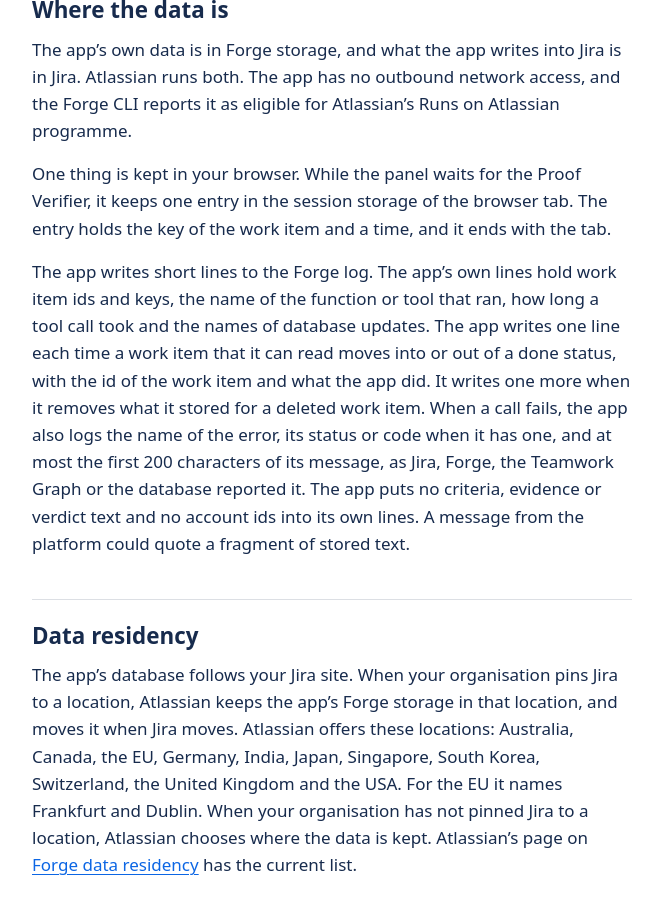
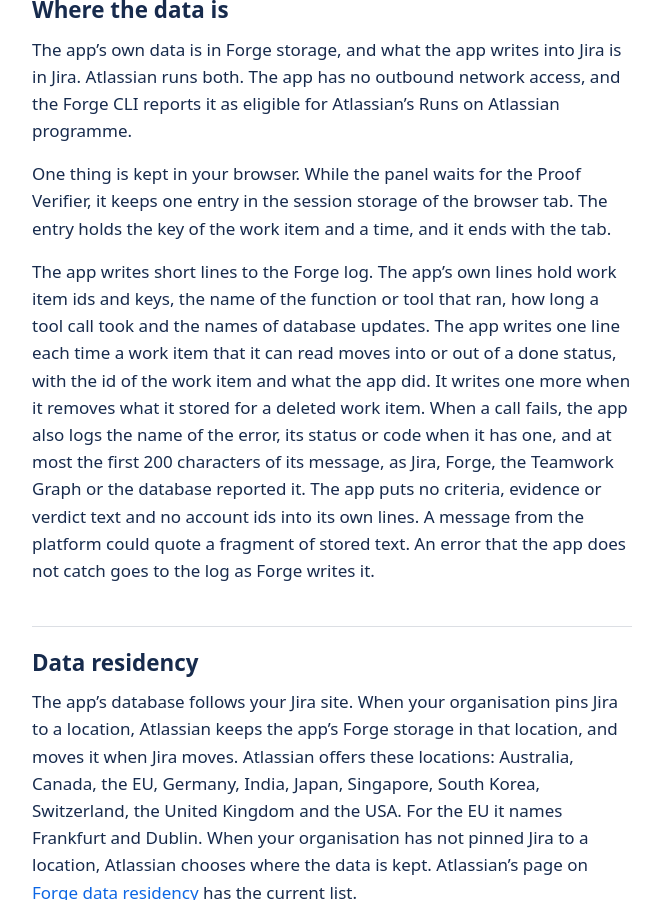
Before and after one commit to ALikesToCode/proof-of-done-docs, a Jekyll site: the page built from privacy.md, in a window 1280 px wide and 900 px high, scrolled down 5154 px. Shown: the whole window, without its empty margins (308-968 px from the left). Built offline with Jekyll 4.4.1, drawn with Linux system fonts in a browser that asks for light colours.

Commit message:
docs(privacy): say what happens to an error the app does not catch

```diff
--- a/privacy.md
+++ b/privacy.md
@@ -87,7 +87,7 @@ The app's own data is in Forge storage, and what the app writes into Jira is in
 
 One thing is kept in your browser. While the panel waits for the Proof Verifier, it keeps one entry in the session storage of the browser tab. The entry holds the key of the work item and a time, and it ends with the tab.
 
-The app writes short lines to the Forge log. The app's own lines hold work item ids and keys, the name of the function or tool that ran, how long a tool call took and the names of database updates. The app writes one line each time a work item that it can read moves into or out of a done status, with the id of the work item and what the app did. It writes one more when it removes what it stored for a deleted work item. When a call fails, the app also logs the name of the error, its status or code when it has one, and at most the first 200 characters of its message, as Jira, Forge, the Teamwork Graph or the database reported it. The app puts no criteria, evidence or verdict text and no account ids into its own lines. A message from the platform could quote a fragment of stored text.
+The app writes short lines to the Forge log. The app's own lines hold work item ids and keys, the name of the function or tool that ran, how long a tool call took and the names of database updates. The app writes one line each time a work item that it can read moves into or out of a done status, with the id of the work item and what the app did. It writes one more when it removes what it stored for a deleted work item. When a call fails, the app also logs the name of the error, its status or code when it has one, and at most the first 200 characters of its message, as Jira, Forge, the Teamwork Graph or the database reported it. The app puts no criteria, evidence or verdict text and no account ids into its own lines. A message from the platform could quote a fragment of stored text. An error that the app does not catch goes to the log as Forge writes it.
 
 ## Data residency
 
```
